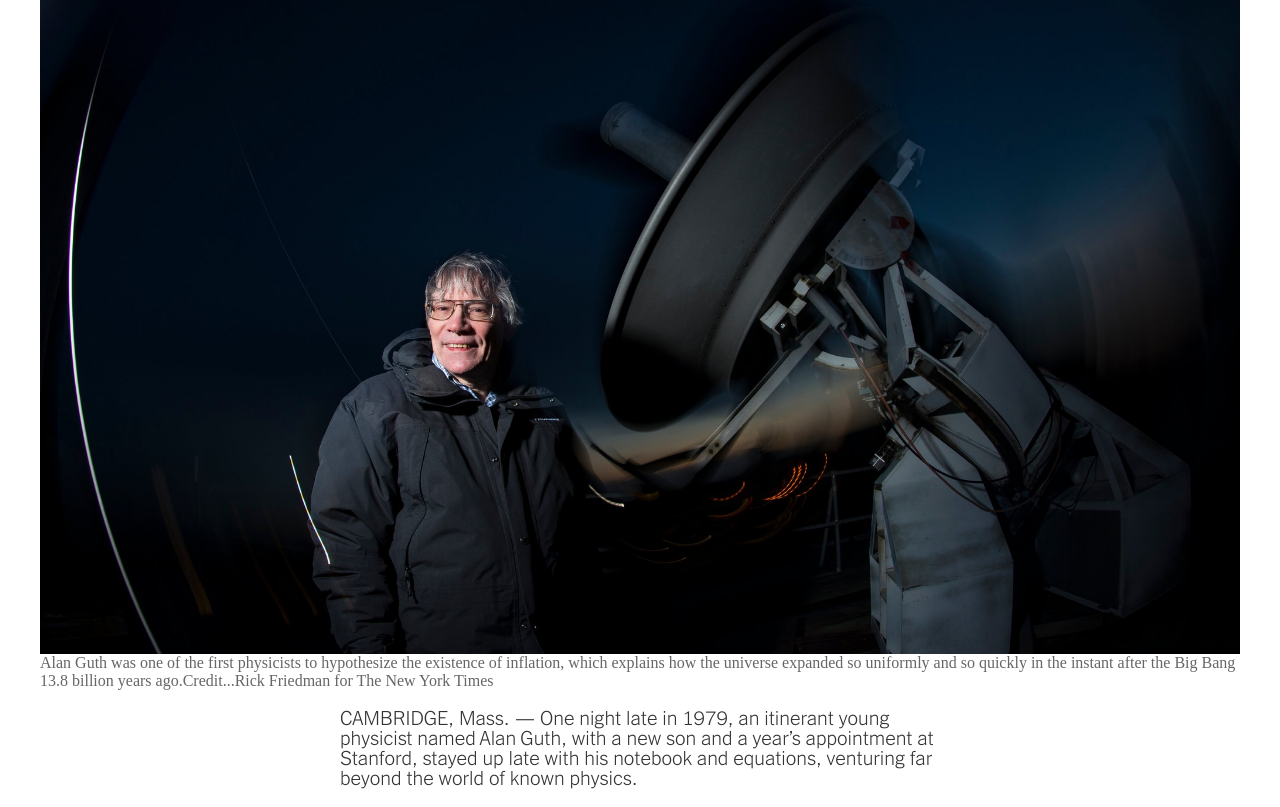
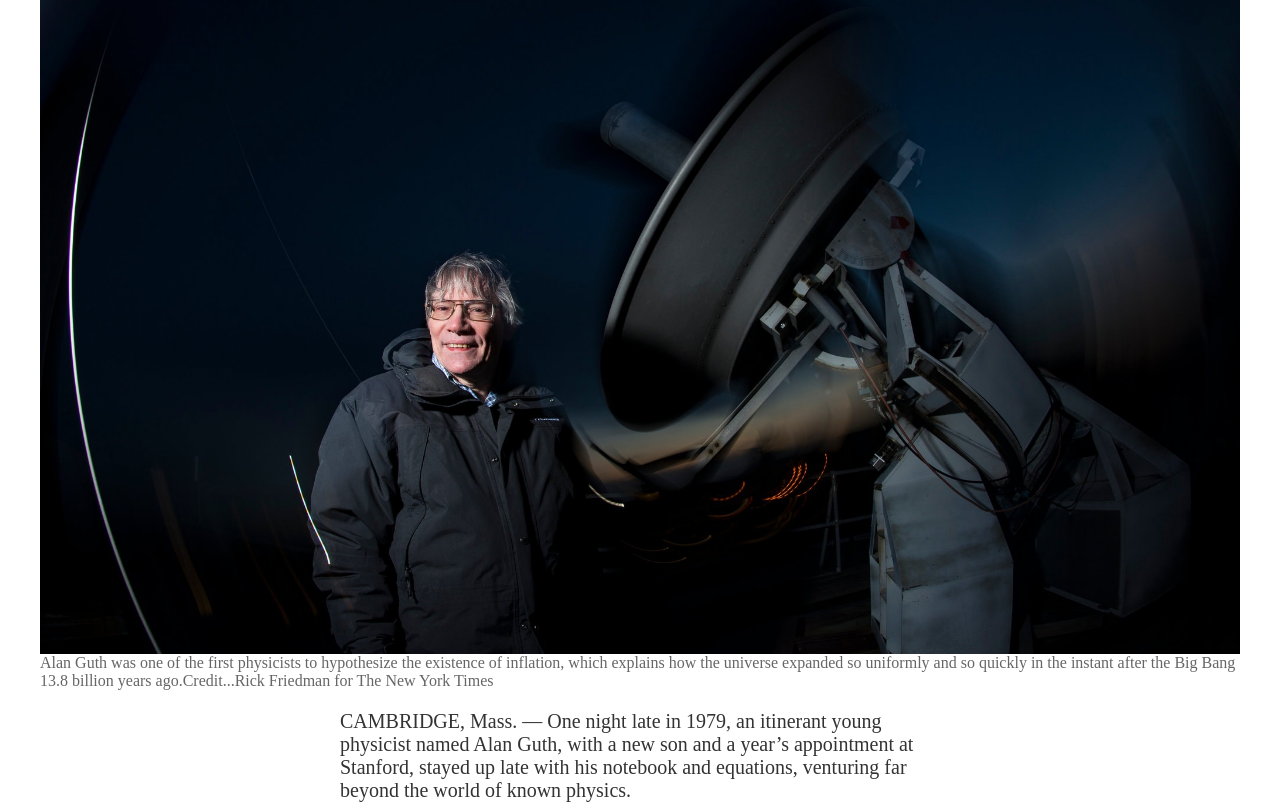
Before and after one commit to SuyashFowdar/Project-1, a plain HTML site: page index.html in a window 1280 px wide. Shown: the part 103-910 px from the top of the page. Drawn offline with Linux system fonts and the light colour scheme; files whose address does not match are found by name.

Commit message:
Fix Linters issues for style

```diff
--- a/style.css
+++ b/style.css
@@ -41,7 +41,6 @@ header {
 section p {
   font-size: 20px;
   margin-bottom: 15px;
-  font-family: franklin;
   font-weight: 300;
-  color:#333;
+  color: #333;
 }
```
